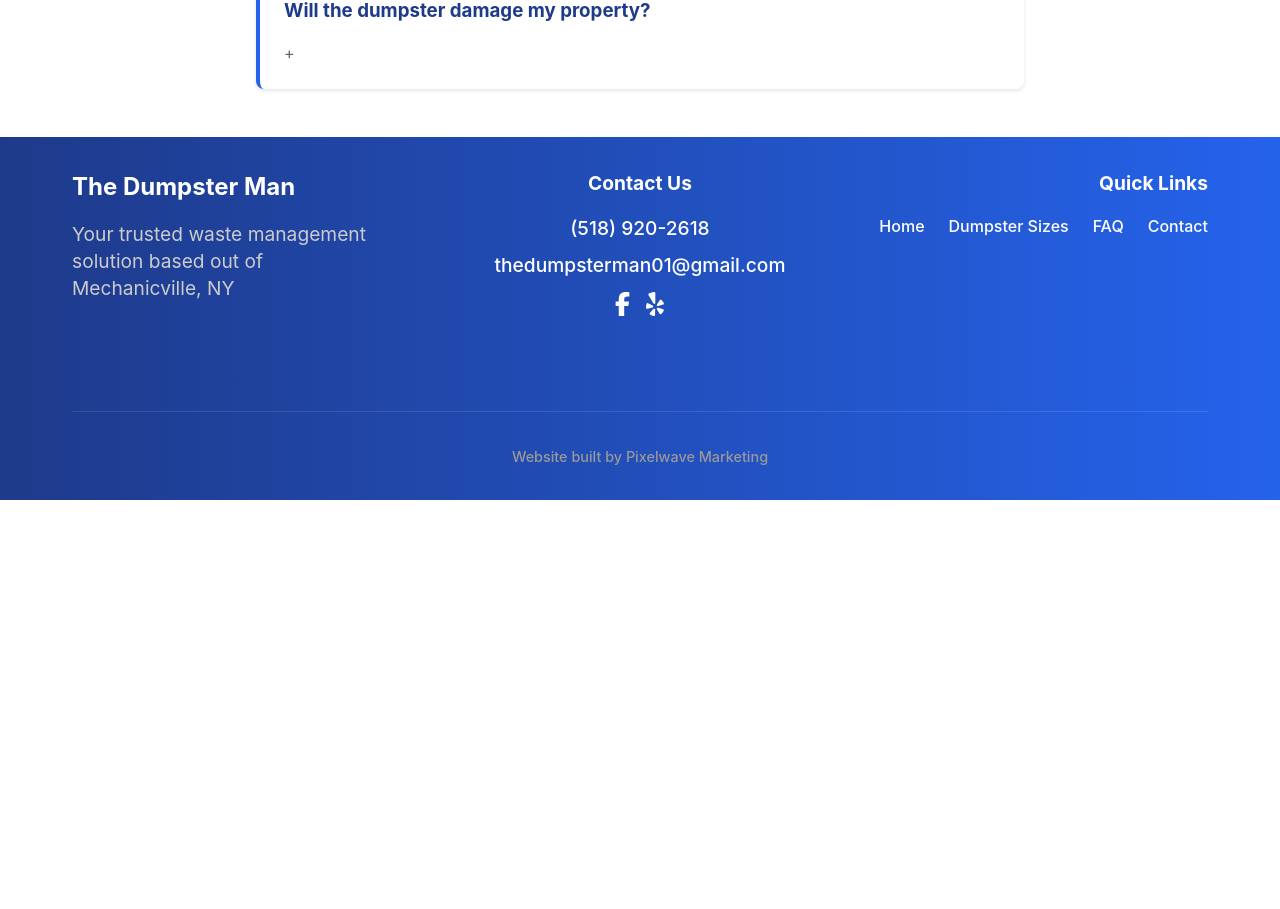
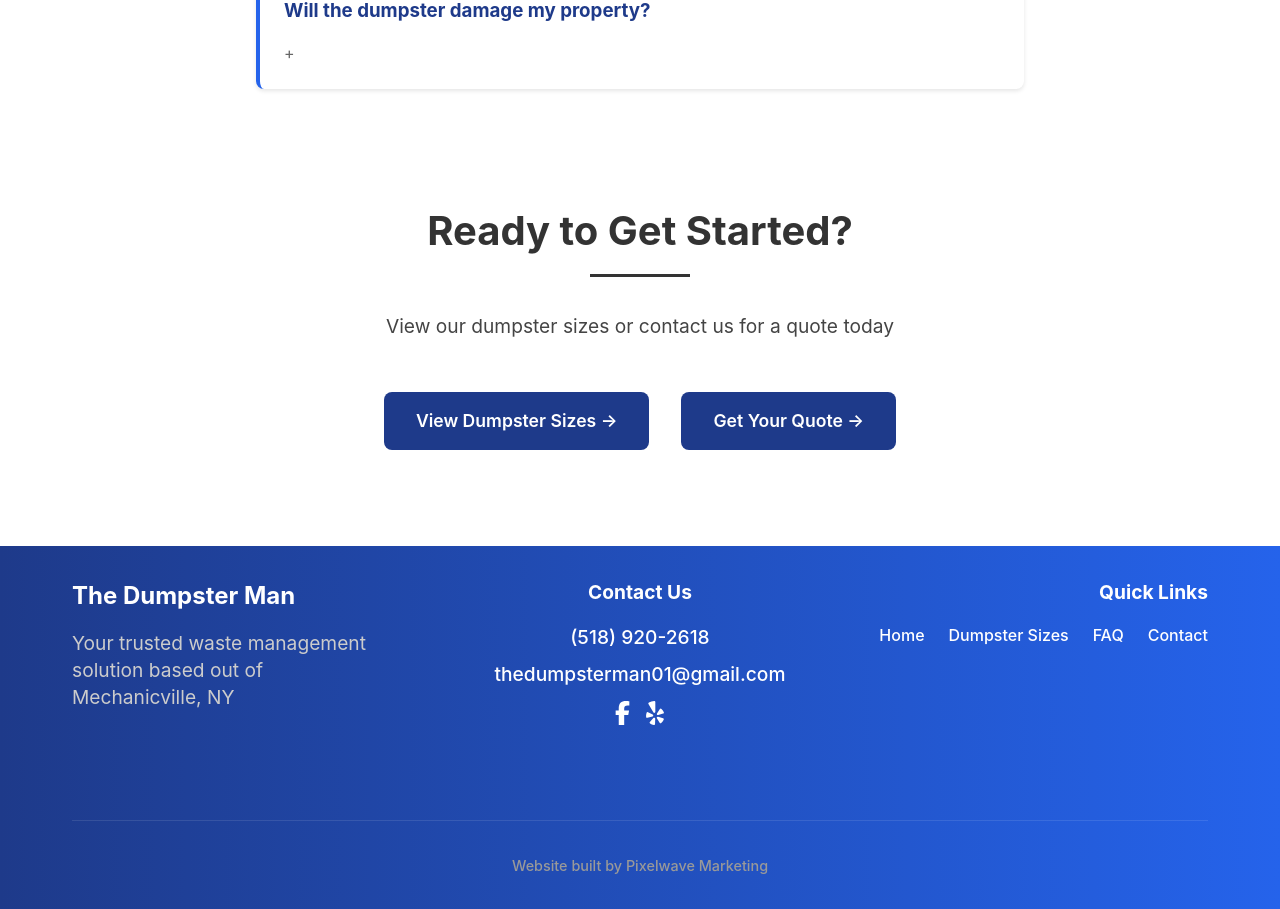
Before and after one commit to pixelwavemarketing/dumpster-man, a React (Vite) app: page /faq in a window 1280 px wide. Shown: the part 1400-2309 px from the top of the page. Before the commit the page ends 1900 px from the top, so only its background shows below. Built offline with nearby package versions, Linux system fonts and the light colour scheme.

Commit message:
Update website changes

```diff
--- a/src/App.css
+++ b/src/App.css
@@ -2051,3 +2051,21 @@ footer {
     font-size: 1rem;
   }
 }
+
+.dual-buttons {
+  display: flex;
+  gap: 2rem;
+  justify-content: center;
+  flex-wrap: wrap;
+}
+
+@media (max-width: 768px) {
+  .dual-buttons {
+    gap: 1rem;
+  }
+
+  .dual-buttons .cta-button {
+    width: 100%;
+    max-width: 300px;
+  }
+}
--- a/src/pages/FAQ.jsx
+++ b/src/pages/FAQ.jsx
@@ -1,6 +1,7 @@
 import React, { useState } from 'react';
 import { Helmet } from 'react-helmet-async';
 import '../App.css';
+import { Link } from 'react-router-dom';
 
 function FAQ() {
   const [activeIndex, setActiveIndex] = useState(null);
@@ -95,6 +96,23 @@ function FAQ() {
             </div>
           ))}
         </div>
+
+        <section className="full-width-section primary-section">
+          <div className="content-wrapper text-center">
+            <h2>Ready to Get Started?</h2>
+            <div className="section-content">
+              <p>View our dumpster sizes or contact us for a quote today</p>
+            </div>
+            <div className="cta-container dual-buttons">
+              <Link to="/dumpster-sizes" className="cta-button">
+                View Dumpster Sizes →
+              </Link>
+              <Link to="/contact" className="cta-button">
+                Get Your Quote →
+              </Link>
+            </div>
+          </div>
+        </section>
       </div>
     </>
   );
--- a/src/pages/Services.jsx
+++ b/src/pages/Services.jsx
@@ -177,15 +177,19 @@ function Services() {
             </div>
           </div>
 
-          <div className="cta-section">
+          <section className="full-width-section primary-section">
             <div className="content-wrapper text-center">
               <h2>Ready to Get Started?</h2>
-              <p>Contact us today for a free quote and exceptional service</p>
-              <Link to="/contact" className="cta-button">
-                Get Your Dumpster Today →
-              </Link>
+              <div className="section-content">
+                <p>Contact us today for a free quote and exceptional service</p>
+              </div>
+              <div className="cta-container">
+                <Link to="/contact" className="cta-button">
+                  Get Your Dumpster Today →
+                </Link>
+              </div>
             </div>
-          </div>
+          </section>
 
           <div className="service-area">
             <div className="service-area-content">
```
